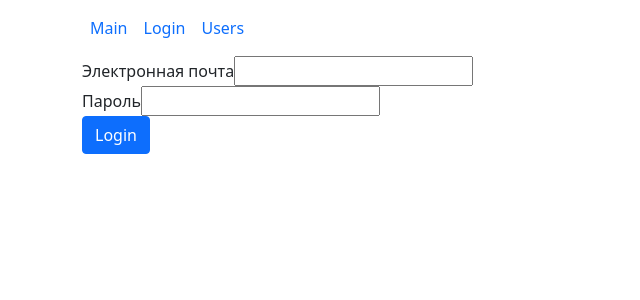
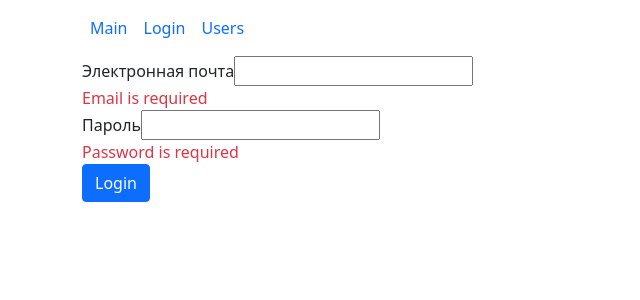
Before and after one commit to Lupushor/React_fast_company, a React (Create React App) app: page /login in a window 1280 px wide. Shown: the top 300 px of the page, without its empty margins (0-640 px from the left). Built offline with nearby package versions, Linux system fonts and the light colour scheme.

Commit message:
new form

```diff
--- a/src/components/textField.jsx
+++ b/src/components/textField.jsx
@@ -1,7 +1,7 @@
 import React from "react";
 import PropTypes from "prop-types";
 
-const TextField = ({ label, type, name, value, onChange }) => {
+const TextField = ({ label, type, name, value, onChange, error }) => {
   return (
     <div>
       <label htmlFor={name}>{label}</label>
@@ -12,6 +12,7 @@ const TextField = ({ label, type, name, value, onChange }) => {
         onChange={onChange}
         name={name}
       />
+      {error && <div className="text-danger">{error}</div>}
     </div>
   );
 };
@@ -26,6 +27,7 @@ TextField.propTypes = {
   name: PropTypes.string.isRequired,
   value: PropTypes.string.isRequired,
   onChange: PropTypes.func.isRequired,
+  error: PropTypes.string,
 };
 
 export default TextField;
--- a/src/layout/login.jsx
+++ b/src/layout/login.jsx
@@ -1,20 +1,52 @@
-import React, { useState } from "react";
+import React, { useEffect, useState } from "react";
 import TextField from "../components/textField";
+import { validator } from "../utils/validator";
 
 const Login = () => {
   const [data, setData] = useState({ email: "", password: "" });
+  const [errors, setErrors] = useState({});
+
   const handleChange = ({ target }) => {
     setData((prevState) => ({ ...prevState, [target.name]: target.value }));
     // setData(e.target.name);
     console.log(target.name);
   };
+
+  const validatorConfig = {
+    email: { isRequired: { message: "Email is required" } },
+    password: { isRequired: { message: "Password is required" } },
+  };
+
+  useEffect(() => {
+    validate();
+  }, [data]);
+
+  const validate = () => {
+    const errors = validator(data, validatorConfig);
+
+    setErrors(errors);
+    return Object.keys(errors).length === 0;
+  };
+
+  const handleSubmit = (e) => {
+    console.log(e);
+
+    e.preventDefault();
+
+    const isValidate = validate();
+    if (!isValidate) return;
+
+    console.log(data);
+  };
+
   return (
-    <form action="">
+    <form onSubmit={handleSubmit}>
       <TextField
         label="Электронная почта"
         name="email"
         value={data.email}
         onChange={handleChange}
+        error={errors.email}
       />
       <TextField
         label="Пароль"
@@ -22,6 +54,7 @@ const Login = () => {
         name="password"
         value={data.password}
         onChange={handleChange}
+        error={errors.password}
       />
       {/* <div>
         <div>
@@ -33,7 +66,7 @@ const Login = () => {
           <label htmlFor="radio2">Radio 2</label>
         </div>
       </div> */}
-      <button className="btn btn-primary" type="submit">
+      <button className="btn btn-primary" type="button">
         Login
       </button>
     </form>
--- /dev/null
+++ b/src/utils/validator.js
@@ -0,0 +1,28 @@
+export function validator(data, config) {
+  const errors = {};
+
+  function validate(validateMethod, data, config) {
+    switch (validateMethod) {
+      case "isRequired":
+        if (!data.trim()) return config.message;
+
+        break;
+
+      default:
+        break;
+    }
+  }
+  for (const fieldName in data) {
+    for (const validateMethod in config[fieldName]) {
+      const error = validate(
+        validateMethod,
+        data[fieldName],
+        config[fieldName][validateMethod]
+      );
+      if (error) {
+        errors[fieldName] = error;
+      }
+    }
+  }
+  return errors;
+}
```
